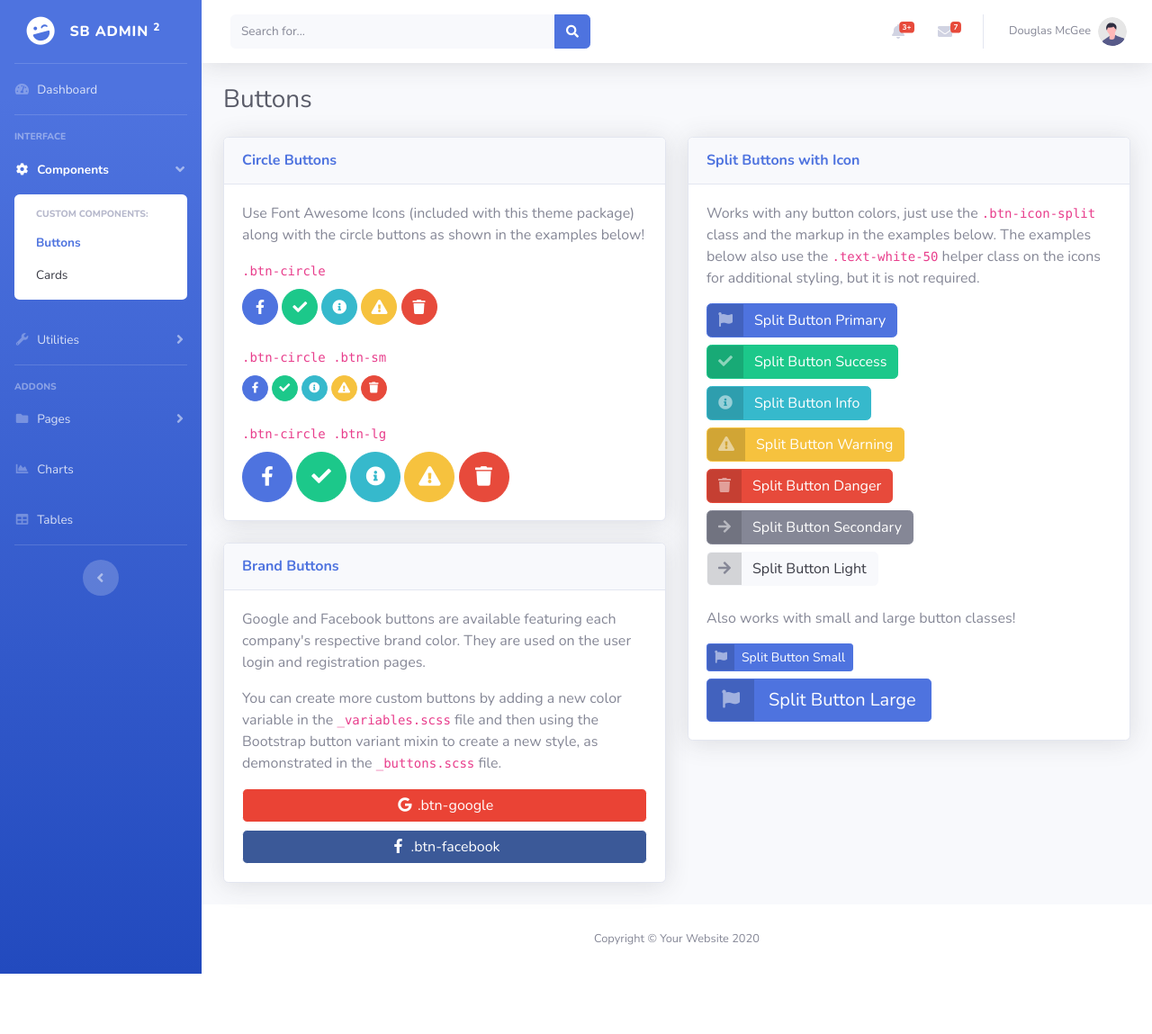
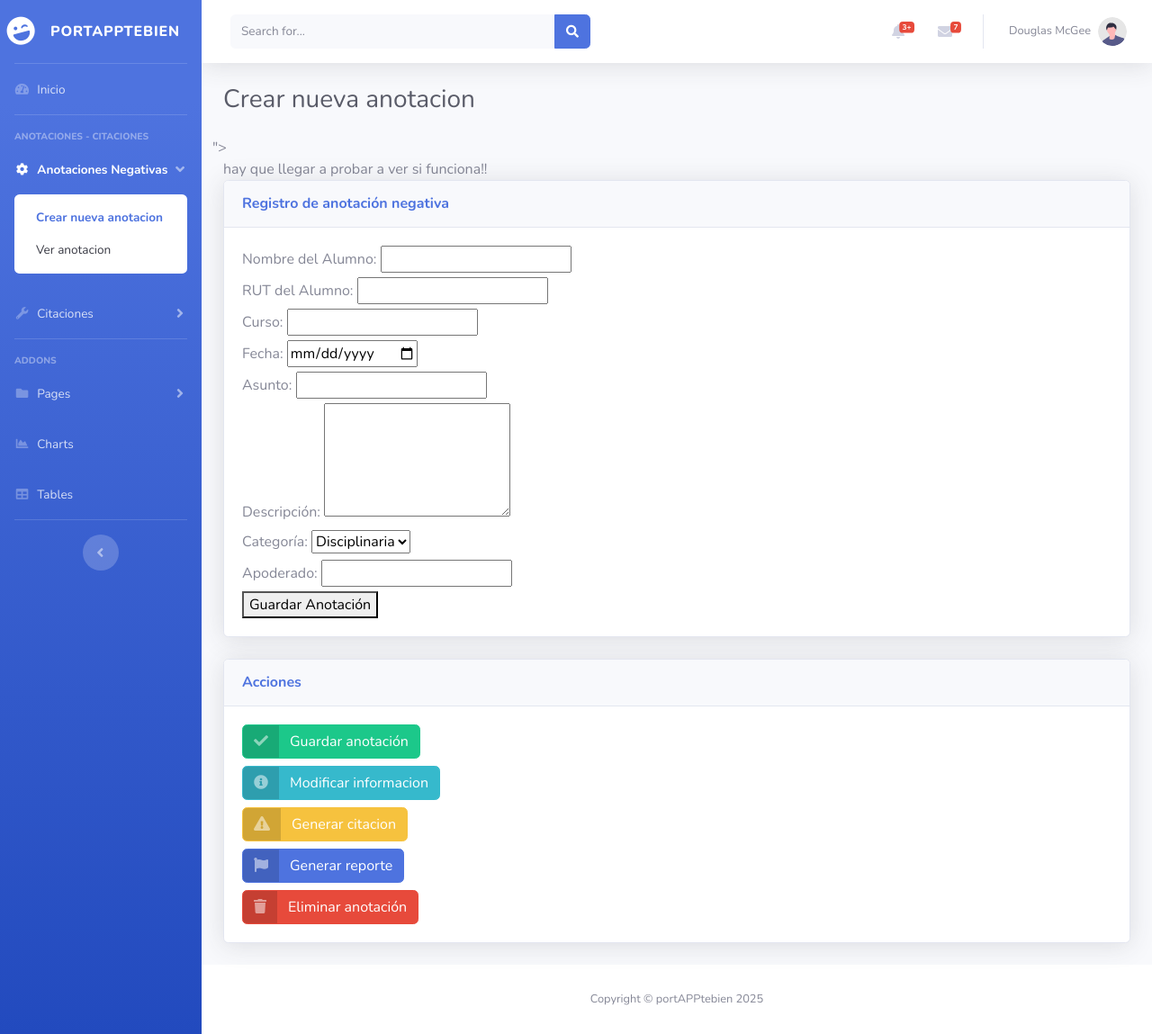
Before and after one commit to Luckciber/portapptebien, a PHP site: page /buttons.html in a window 1280 px wide. Shown: the whole page at 90% size. Before the commit the page ends 1082 px from the top, so only its background shows below. Run offline with PHP 8.4, Linux system fonts and the light colour scheme.

Commit message:
Trabajo completo desde mi perspectiva

```diff
--- a/buttons.html
+++ b/buttons.html
@@ -9,7 +9,7 @@
     <meta name="description" content="">
     <meta name="author" content="">
 
-    <title>SB Admin 2 - Buttons</title>
+    <title>portAPPtebien - Anotaciones</title>
 
     <!-- Custom fonts for this template-->
     <link href="vendor/fontawesome-free/css/all.min.css" rel="stylesheet" type="text/css">
@@ -35,7 +35,7 @@
                 <div class="sidebar-brand-icon rotate-n-15">
                     <i class="fas fa-laugh-wink"></i>
                 </div>
-                <div class="sidebar-brand-text mx-3">SB Admin <sup>2</sup></div>
+                <div class="sidebar-brand-text mx-3">portAPPtebien<sup></sup></div>
             </a>
 
             <!-- Divider -->
@@ -45,7 +45,7 @@
             <li class="nav-item">
                 <a class="nav-link" href="index.html">
                     <i class="fas fa-fw fa-tachometer-alt"></i>
-                    <span>Dashboard</span></a>
+                    <span>Inicio</span></a>
             </li>
 
             <!-- Divider -->
@@ -53,7 +53,7 @@
 
             <!-- Heading -->
             <div class="sidebar-heading">
-                Interface
+                Anotaciones - Citaciones
             </div>
 
             <!-- Nav Item - Pages Collapse Menu -->
@@ -61,14 +61,13 @@
                 <a class="nav-link" href="#" data-toggle="collapse" data-target="#collapseTwo" aria-expanded="true"
                     aria-controls="collapseTwo">
                     <i class="fas fa-fw fa-cog"></i>
-                    <span>Components</span>
+                    <span>Anotaciones Negativas</span>
                 </a>
                 <div id="collapseTwo" class="collapse show" aria-labelledby="headingTwo"
                     data-parent="#accordionSidebar">
                     <div class="bg-white py-2 collapse-inner rounded">
-                        <h6 class="collapse-header">Custom Components:</h6>
-                        <a class="collapse-item active" href="buttons.html">Buttons</a>
-                        <a class="collapse-item" href="cards.html">Cards</a>
+                        <a class="collapse-item active" href="buttons.html">Crear nueva anotacion</a>
+                        <a class="collapse-item" href="cards.html">Ver anotacion</a>
                     </div>
                 </div>
             </li>
@@ -78,16 +77,15 @@
                 <a class="nav-link collapsed" href="#" data-toggle="collapse" data-target="#collapseUtilities"
                     aria-expanded="true" aria-controls="collapseUtilities">
                     <i class="fas fa-fw fa-wrench"></i>
-                    <span>Utilities</span>
+                    <span>Citaciones</span>
                 </a>
                 <div id="collapseUtilities" class="collapse" aria-labelledby="headingUtilities"
                     data-parent="#accordionSidebar">
                     <div class="bg-white py-2 collapse-inner rounded">
-                        <h6 class="collapse-header">Custom Utilities:</h6>
-                        <a class="collapse-item" href="utilities-color.html">Colors</a>
-                        <a class="collapse-item" href="utilities-border.html">Borders</a>
-                        <a class="collapse-item" href="utilities-animation.html">Animations</a>
-                        <a class="collapse-item" href="utilities-other.html">Other</a>
+                        <a class="collapse-item" href="utilities-color.html">Crear citacion</a>
+                        <a class="collapse-item" href="utilities-border.html">Actualizar citacion</a>
+                        <a class="collapse-item" href="utilities-animation.html">Eliminar citacion</a>
+                        <a class="collapse-item" href="utilities-other.html">Reportes</a>
                     </div>
                 </div>
             </li>
@@ -360,181 +358,97 @@
                 <div class="container-fluid">
 
                     <!-- Page Heading -->
-                    <h1 class="h3 mb-4 text-gray-800">Buttons</h1>
+                    <h1 class="h3 mb-4 text-gray-800">Crear nueva anotacion</h1>
 
                     <div class="row">
-
-                        <div class="col-lg-6">
-
-                            <!-- Circle Buttons -->
+                        <div class="<div class="col-sm-6"></div>"></div> hay que llegar a probar a ver si funciona!!
                             <div class="card shadow mb-4">
                                 <div class="card-header py-3">
-                                    <h6 class="m-0 font-weight-bold text-primary">Circle Buttons</h6>
+                                    <h6 class="m-0 font-weight-bold text-primary">Registro de anotación negativa</h6>
                                 </div>
                                 <div class="card-body">
-                                    <p>Use Font Awesome Icons (included with this theme package) along with the circle
-                                        buttons as shown in the examples below!</p>
-                                    <!-- Circle Buttons (Default) -->
-                                    <div class="mb-2">
-                                        <code>.btn-circle</code>
+                                    <form method="post">
+                                        <div>
+                                            <label for="nombre_alumno">Nombre del Alumno: </label>
+                                            <input type="text" id="nombre_alumno" name="nombre_alumno" required>
                                         </div>
-                                    <a href="#" class="btn btn-primary btn-circle">
-                                        <i class="fab fa-facebook-f"></i>
-                                    </a>
-                                    <a href="#" class="btn btn-success btn-circle">
-                                        <i class="fas fa-check"></i>
-                                    </a>
-                                    <a href="#" class="btn btn-info btn-circle">
-                                        <i class="fas fa-info-circle"></i>
-                                    </a>
-                                    <a href="#" class="btn btn-warning btn-circle">
-                                        <i class="fas fa-exclamation-triangle"></i>
-                                    </a>
-                                    <a href="#" class="btn btn-danger btn-circle">
-                                        <i class="fas fa-trash"></i>
-                                    </a>
-                                    <!-- Circle Buttons (Small) -->
-                                    <div class="mt-4 mb-2">
-                                        <code>.btn-circle .btn-sm</code>
+                                        <div>
+                                            <label for="rut_alumno">RUT del Alumno: </label>
+                                            <input type="text" id="rut_alumno" name="rut_alumno" required>
                                         </div>
-                                    <a href="#" class="btn btn-primary btn-circle btn-sm">
-                                        <i class="fab fa-facebook-f"></i>
-                                    </a>
-                                    <a href="#" class="btn btn-success btn-circle btn-sm">
-                                        <i class="fas fa-check"></i>
-                                    </a>
-                                    <a href="#" class="btn btn-info btn-circle btn-sm">
-                                        <i class="fas fa-info-circle"></i>
-                                    </a>
-                                    <a href="#" class="btn btn-warning btn-circle btn-sm">
-                                        <i class="fas fa-exclamation-triangle"></i>
-                                    </a>
-                                    <a href="#" class="btn btn-danger btn-circle btn-sm">
-                                        <i class="fas fa-trash"></i>
-                                    </a>
-                                    <!-- Circle Buttons (Large) -->
-                                    <div class="mt-4 mb-2">
-                                        <code>.btn-circle .btn-lg</code>
+                                        <div>
+                                            <label for="curso_alumno">Curso:</label>
+                                            <input type="text" id="curso_alumno" name="curso_alumno" required>
                                         </div>
-                                    <a href="#" class="btn btn-primary btn-circle btn-lg">
-                                        <i class="fab fa-facebook-f"></i>
-                                    </a>
-                                    <a href="#" class="btn btn-success btn-circle btn-lg">
-                                        <i class="fas fa-check"></i>
-                                    </a>
-                                    <a href="#" class="btn btn-info btn-circle btn-lg">
-                                        <i class="fas fa-info-circle"></i>
-                                    </a>
-                                    <a href="#" class="btn btn-warning btn-circle btn-lg">
-                                        <i class="fas fa-exclamation-triangle"></i>
-                                    </a>
-                                    <a href="#" class="btn btn-danger btn-circle btn-lg">
-                                        <i class="fas fa-trash"></i>
-                                    </a>
+                                        <div>
+                                            <label for="fecha">Fecha:</label>
+                                            <input type="date" id="fecha" name="fecha" required>
+                                        </div>
+                                        <div>
+                                            <label for="asunto">Asunto:</label>
+                                            <input type="text" id="asunto" name="asunto" required>
+                                        </div>
+                                        <div>
+                                            <label for="descripcion">Descripción:</label>
+                                            <textarea id="descripcion" name="descripcion" rows="5" required></textarea>
+                                        </div>
+                                        <div>
+                                            <label for="categoria">Categoría:</label>
+                                            <select id="categoria" name="categoria">
+                                                <option value="disciplinaria">Disciplinaria</option>
+                                                <option value="academica">Académica</option>
+                                                <option value="convivencia">Convivencia</option>
+                                            </select>
+                                        </div>
+                                        <div>
+                                            <label for="apoderado">Apoderado:</label>
+                                            <input type="text" id="apoderado" name="apoderado">
+                                        </div>
+                                        <button type="submit">Guardar Anotación</button>
+                                    </form>
                                 </div>
                             </div>
-
-                            <!-- Brand Buttons -->
                             <div class="card shadow mb-4">
                             <div class="card-header py-3">
-                                    <h6 class="m-0 font-weight-bold text-primary">Brand Buttons</h6>
+                                <h6 class="m-0 font-weight-bold text-primary">Acciones</h6>
                             </div>
                             <div class="card-body">
-                                    <p>Google and Facebook buttons are available featuring each company's respective
-                                        brand color. They are used on the user login and registration pages.</p>
-                                    <p>You can create more custom buttons by adding a new color variable in the
-                                        <code>_variables.scss</code> file and then using the Bootstrap button variant
-                                        mixin to create a new style, as demonstrated in the <code>_buttons.scss</code>
-                                        file.</p>
-                                    <a href="#" class="btn btn-google btn-block"><i class="fab fa-google fa-fw"></i>
-                                        .btn-google</a>
-                                    <a href="#" class="btn btn-facebook btn-block"><i
-                                            class="fab fa-facebook-f fa-fw"></i> .btn-facebook</a>
 
-                                </div>
-                            </div>
-
-                        </div>
-
-                        <div class="col-lg-6">
-
-                            <div class="card shadow mb-4">
-                                <div class="card-header py-3">
-                                    <h6 class="m-0 font-weight-bold text-primary">Split Buttons with Icon</h6>
-                                </div>
-                                <div class="card-body">
-                                    <p>Works with any button colors, just use the <code>.btn-icon-split</code> class and
-                                        the markup in the examples below. The examples below also use the
-                                        <code>.text-white-50</code> helper class on the icons for additional styling,
-                                        but it is not required.</p>
-                                    <a href="#" class="btn btn-primary btn-icon-split">
-                                        <span class="icon text-white-50">
-                                            <i class="fas fa-flag"></i>
-                                        </span>
-                                        <span class="text">Split Button Primary</span>
-                                    </a>
-                                    <div class="my-2"></div>
                                 <a href="#" class="btn btn-success btn-icon-split">
                                     <span class="icon text-white-50">
                                         <i class="fas fa-check"></i>
                                     </span>
-                                        <span class="text">Split Button Success</span>
+                                    <span class="text">Guardar anotación</span>
                                 </a>
                                 <div class="my-2"></div>
                                 <a href="#" class="btn btn-info btn-icon-split">
                                     <span class="icon text-white-50">
                                         <i class="fas fa-info-circle"></i>
                                     </span>
-                                        <span class="text">Split Button Info</span>
+                                    <span class="text">Modificar informacion</span>
                                 </a>
                                 <div class="my-2"></div>
                                 <a href="#" class="btn btn-warning btn-icon-split">
                                     <span class="icon text-white-50">
                                         <i class="fas fa-exclamation-triangle"></i>
                                     </span>
-                                        <span class="text">Split Button Warning</span>
+                                    <span class="text">Generar citacion</span>
+                                </a>
+                                <div class="my-2"></div>
+                                <a href="#" class="btn btn-primary btn-icon-split">
+                                    <span class="icon text-white-50">
+                                        <i class="fas fa-flag"></i>
+                                    </span>
+                                    <span class="text">Generar reporte</span>
                                 </a>
                                 <div class="my-2"></div>
                                 <a href="#" class="btn btn-danger btn-icon-split">
                                     <span class="icon text-white-50">
                                         <i class="fas fa-trash"></i>
                                     </span>
-                                        <span class="text">Split Button Danger</span>
-                                    </a>
-                                    <div class="my-2"></div>
-                                    <a href="#" class="btn btn-secondary btn-icon-split">
-                                        <span class="icon text-white-50">
-                                            <i class="fas fa-arrow-right"></i>
-                                        </span>
-                                        <span class="text">Split Button Secondary</span>
-                                    </a>
-                                    <div class="my-2"></div>
-                                    <a href="#" class="btn btn-light btn-icon-split">
-                                        <span class="icon text-gray-600">
-                                            <i class="fas fa-arrow-right"></i>
-                                        </span>
-                                        <span class="text">Split Button Light</span>
-                                    </a>
-                                    <div class="mb-4"></div>
-                                    <p>Also works with small and large button classes!</p>
-                                    <a href="#" class="btn btn-primary btn-icon-split btn-sm">
-                                        <span class="icon text-white-50">
-                                            <i class="fas fa-flag"></i>
-                                        </span>
-                                        <span class="text">Split Button Small</span>
-                                    </a>
-                                    <div class="my-2"></div>
-                                    <a href="#" class="btn btn-primary btn-icon-split btn-lg">
-                                        <span class="icon text-white-50">
-                                            <i class="fas fa-flag"></i>
-                                        </span>
-                                        <span class="text">Split Button Large</span>
+                                    <span class="text">Eliminar anotación</span>
                                 </a>
                             </div>
-                            </div>
-
-                        </div>
-
                     </div>
 
                 </div>
@@ -547,7 +461,7 @@
             <footer class="sticky-footer bg-white">
                 <div class="container my-auto">
                     <div class="copyright text-center my-auto">
-                        <span>Copyright &copy; Your Website 2020</span>
+                        <span>Copyright &copy; portAPPtebien 2025</span>
                     </div>
                 </div>
             </footer>
```
Also changed, not shown: dashboard.php (+12 -14 lines), prueba.php (+11 -0 lines). Lines whose indentation alone changed are shown as unchanged.
